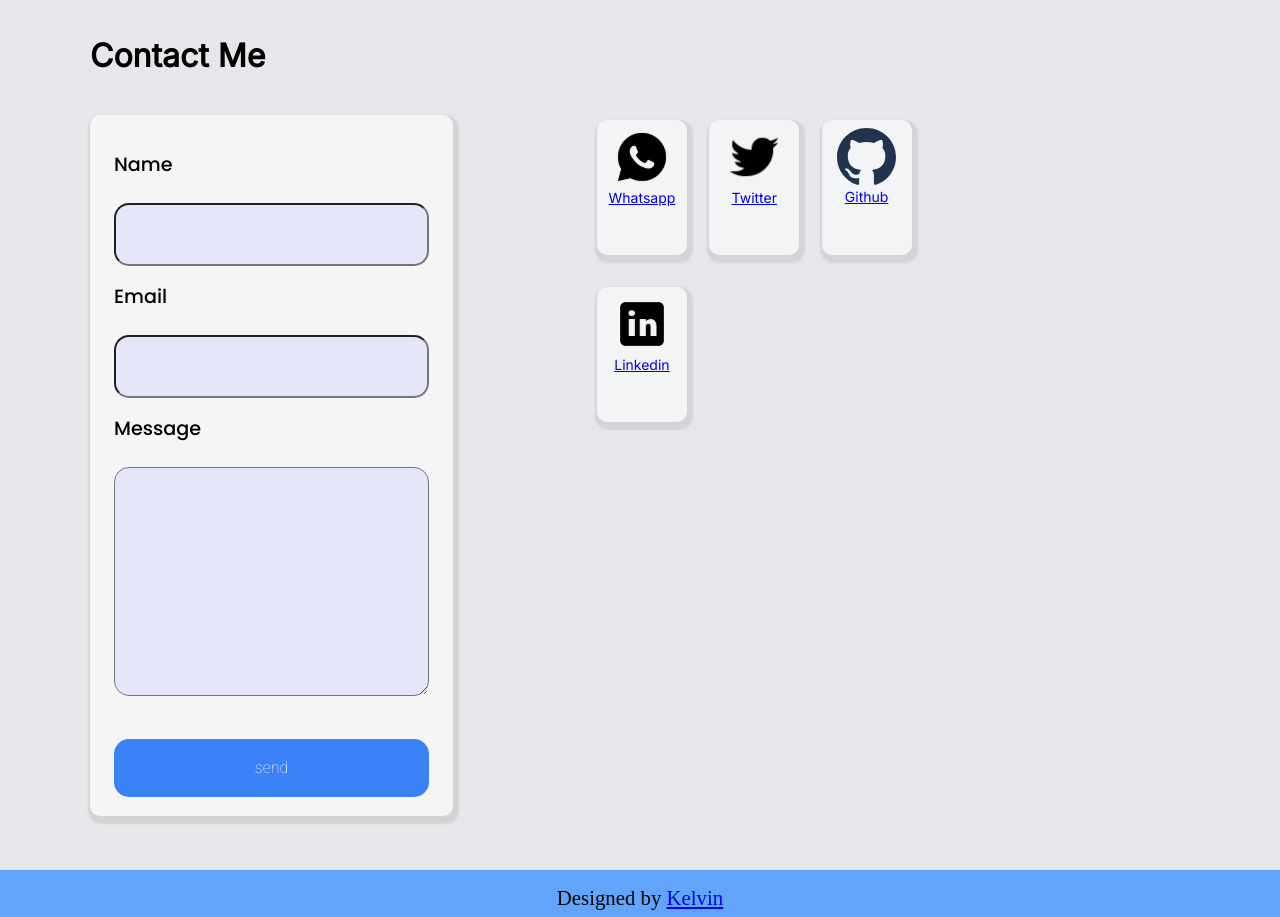
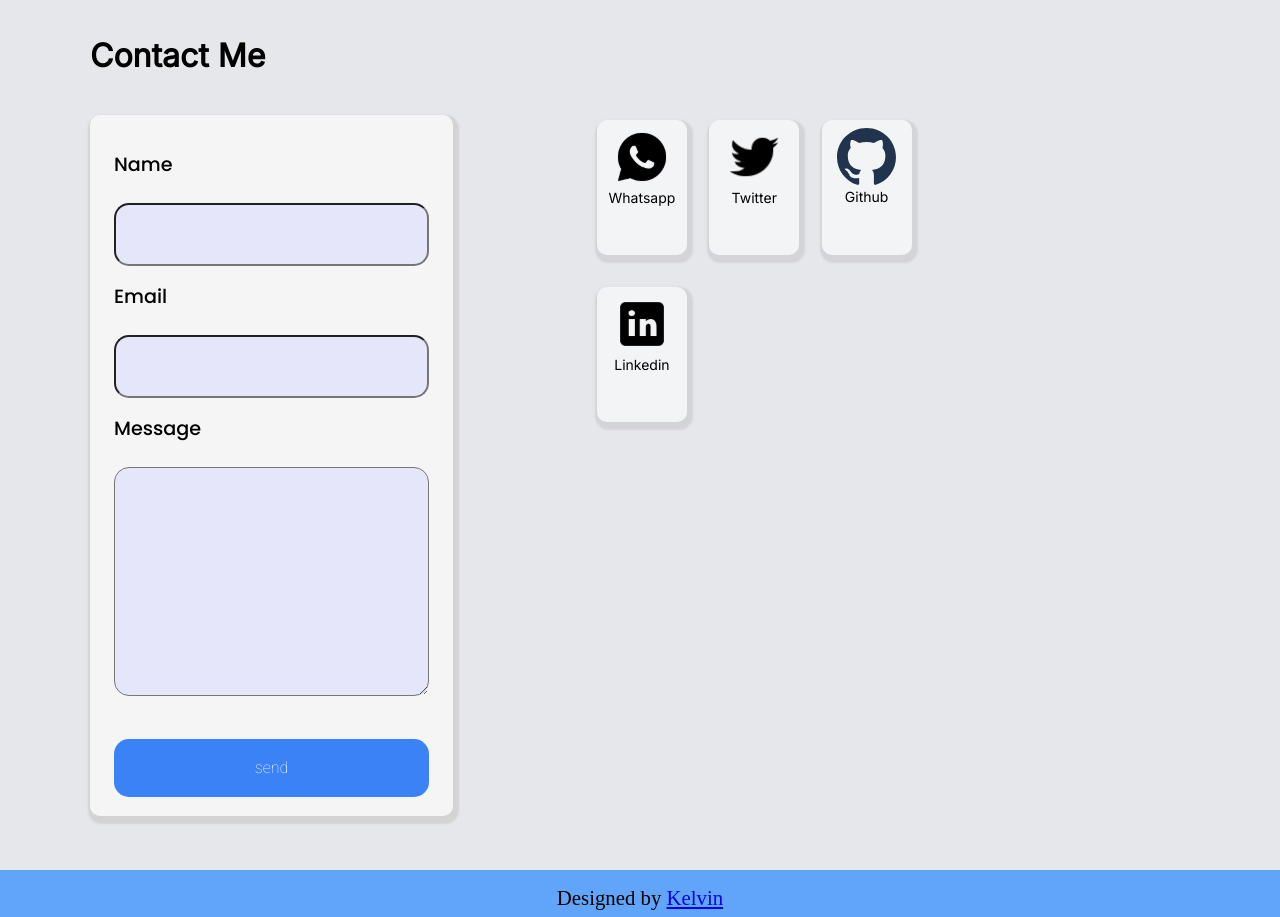
Before and after one commit to SeunFashina002/my-portfolio, a React (Create React App) app: page / in a window 1280 px wide. Shown: the part 1460-2377 px from the top of the page. Built offline with nearby package versions, Linux system fonts and the light colour scheme; no server answers; a web font is replaced by a local one.

Commit message:
tweaked some images width

```diff
--- a/src/App.css
+++ b/src/App.css
@@ -249,14 +249,14 @@ font-family: 'Roboto', sans-serif;
   flex-direction: column;
 }
 .functionality-img-div {
-  width: 100%;
+  width: 45%;
   height: 350px;
 }
 .functionality-text-div {
   display: flex;
   flex-direction: column;
   justify-content: center;
-  width: 80%;
+  width: 42%;
   padding: 1rem;
 }
 .functionality-text-div h1 {
@@ -298,8 +298,8 @@ font-family: 'Roboto', sans-serif;
 }
 .logo_stack {
   width: 70%;
+  height: 60%;
   border-radius: 5px;
-  height: 70%;
 }
 .stack_name {
   font-size: 0.9rem;
@@ -330,8 +330,12 @@ font-family: 'Roboto', sans-serif;
   width: 80%;
   /* padding: 2rem; */
   text-align: center;
+  height: 135px;
+}
+.social-grid div a{
+  text-decoration: none;
   font-family: "Inter", sans-serif;
-  height: 135px;
+  color: black;
 }
 .social-grid img {
   width: 65%;
```
